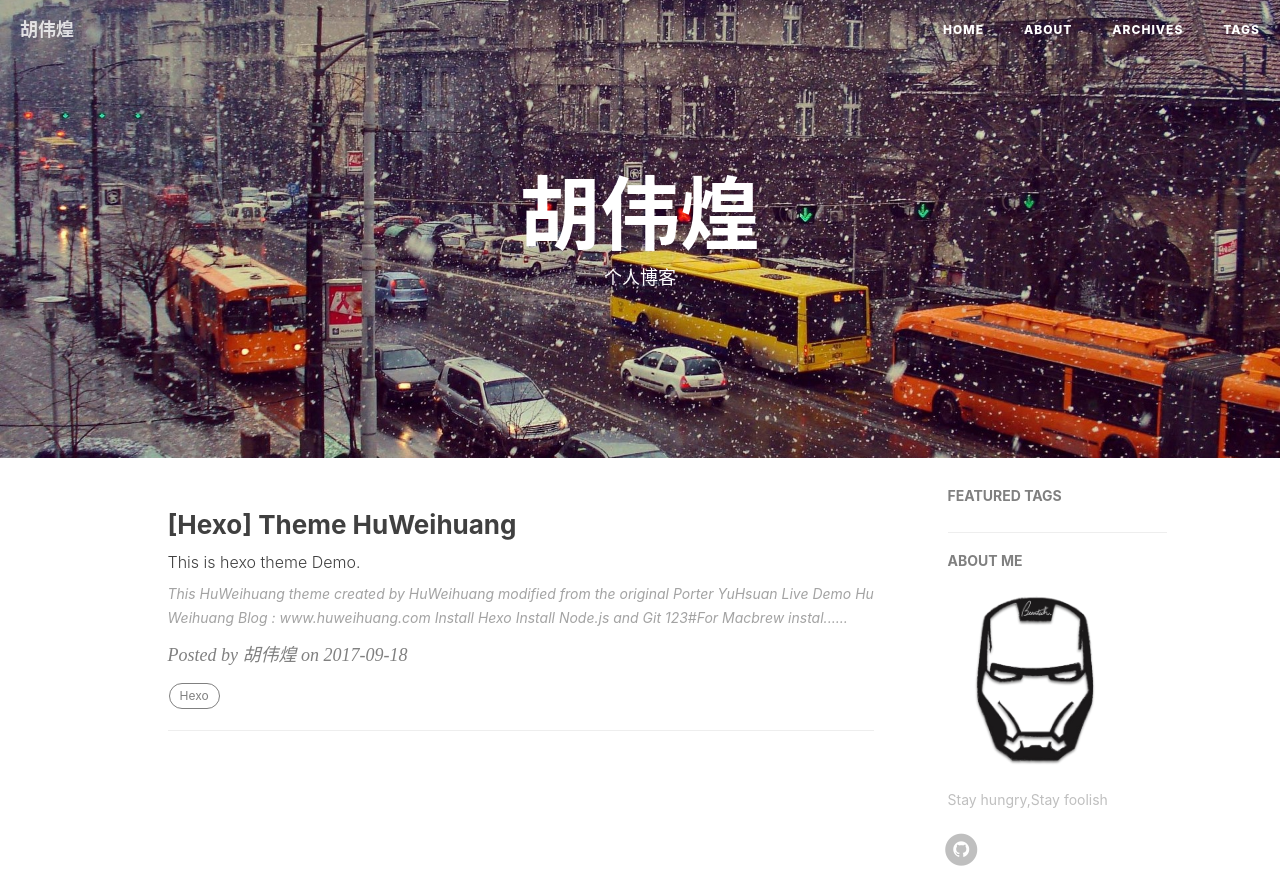
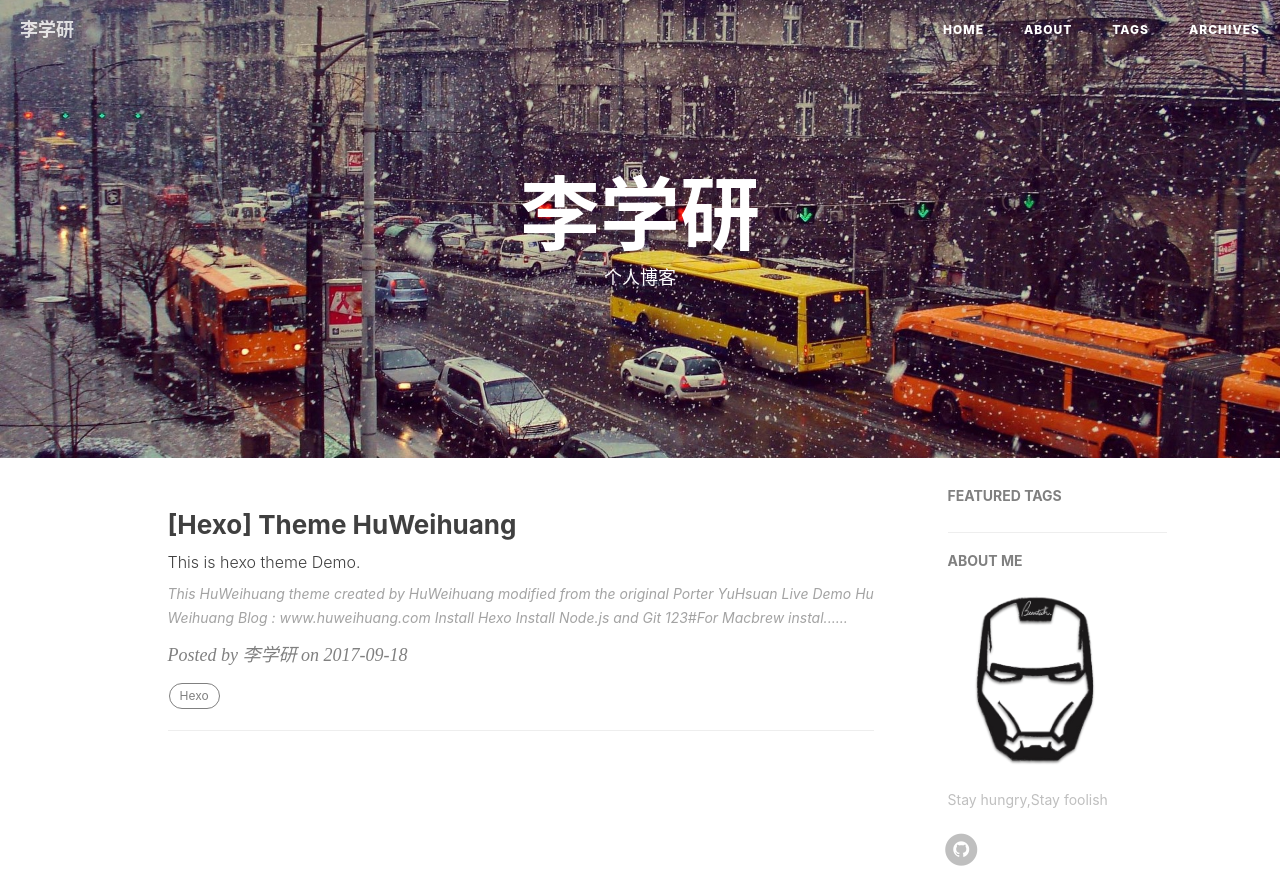
Before and after one commit to qq2321584752/qq2321584752.github.io, a plain HTML site: page index.html in a window 1280 px wide. Shown: the top 872 px of the page. Drawn offline with nearby package versions, Linux system fonts and the light colour scheme.

Commit message:
Update CNAME

```diff
--- a/index.html
+++ b/index.html
@@ -86,7 +86,7 @@
                 <div class="col-lg-8 col-lg-offset-2 col-md-10 col-md-offset-1">
 
                     <div class="site-heading">
-                        <h1>胡伟煌</h1>
+                        <h1>李学研</h1>
                         <!--<hr class="small">-->
                         <span class="subheading">个人博客</span>
                     </div>
@@ -111,7 +111,7 @@
                 <span class="icon-bar"></span>
                 <span class="icon-bar"></span>
             </button>
-            <a class="navbar-brand" href="/">胡伟煌</a>
+            <a class="navbar-brand" href="/">李学研</a>
         </div>
 
         <!-- Collect the nav links, forms, and other content for toggling -->
@@ -141,14 +141,14 @@
 
 
                         <li>
-                            <a href="/archive/">Archives</a>
+                            <a href="/tags/">Tags</a>
                         </li>
 
 
 
 
                         <li>
-                            <a href="/tags/">Tags</a>
+                            <a href="/archive/">Archives</a>
                         </li>
 
 
@@ -232,7 +232,7 @@ Install Node.js  and Git
     </a>
 
         <p class="post-meta" style="margin: 10px 0;">
-            Posted by 胡伟煌 on
+            Posted by 李学研 on
             2017-09-18
         </p>
         <div class="tags">
@@ -405,7 +405,7 @@ Install Node.js  and Git
 
                 </ul>
                 <p class="copyright text-muted">
-                    Copyright &copy; 胡伟煌 2019
+                    Copyright &copy; 李学研 2019
                     <br>
                     Theme by <a href="http://beantech.org">BeanTech</a>
                     <span style="display: inline-block; margin: 0 5px;">
```
Also changed, not shown: 404.html (+5 -5 lines), about/index.html (+4 -4 lines), archive/index.html (+4 -4 lines), archives/2017/09/index.html (+5 -5 lines), archives/2017/index.html (+5 -5 lines), archives/index.html (+5 -5 lines), article/hexo-theme-huweihuang/index.html (+5 -5 lines), tags/Hexo/index.html (+5 -5 lines), tags/index.html (+4 -4 lines).
